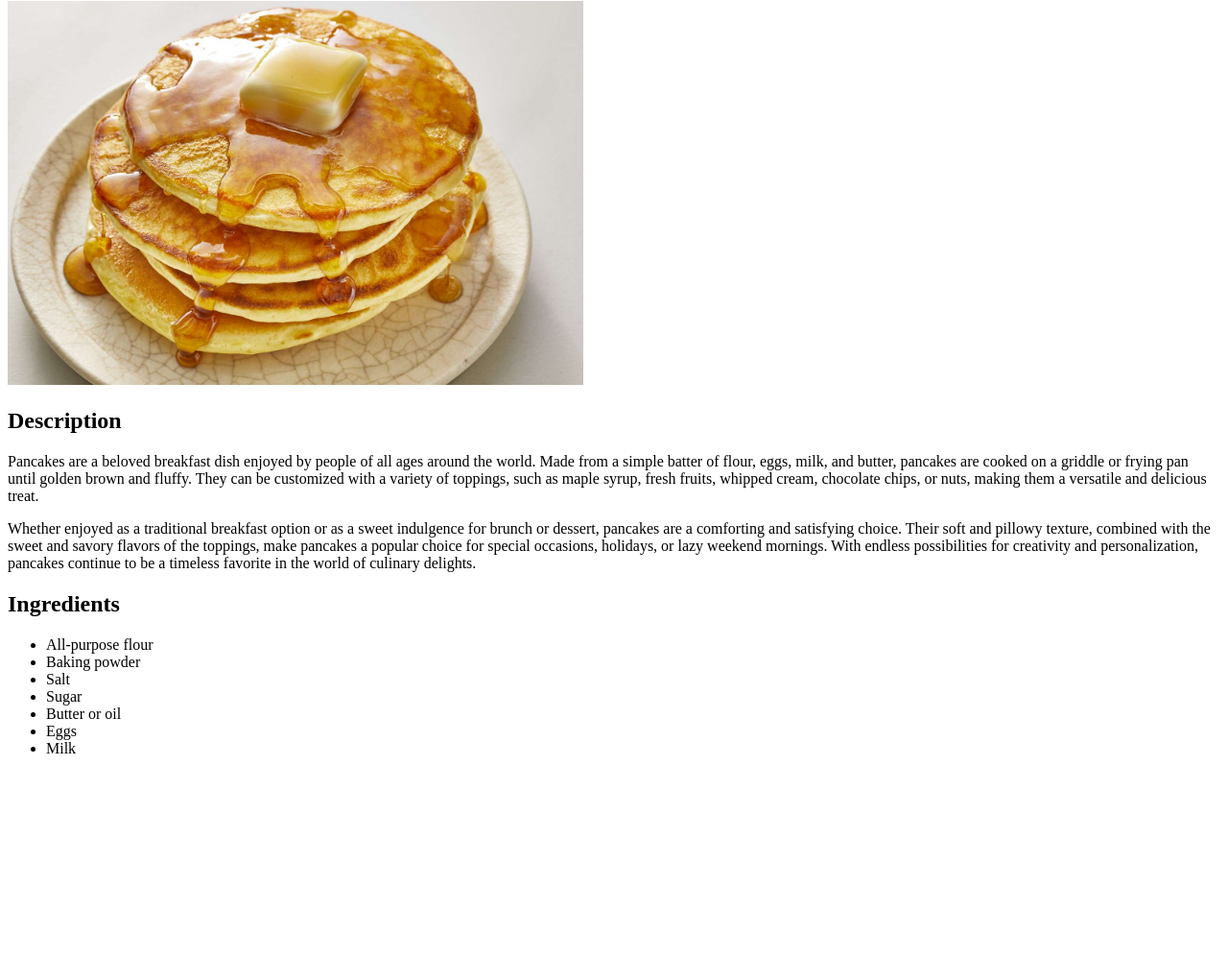
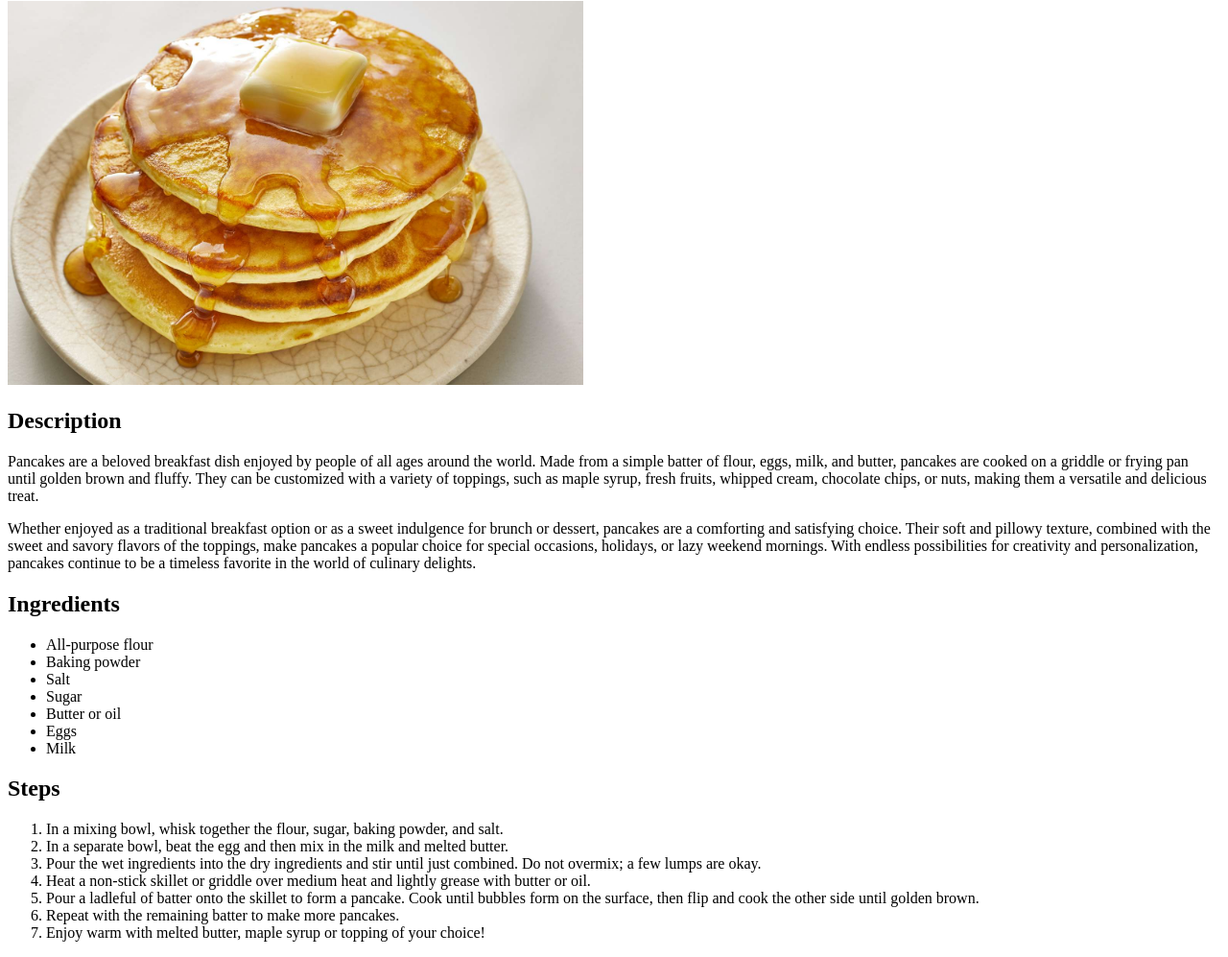
Before and after one commit to a-jakkam/odin-recipes, a plain HTML site: page recipes/pancakes.html in a window 1280 px wide. Shown: the part 79-1076 px from the top of the page at 96% size. Before the commit the page ends 884 px from the top, so only its background shows below. Drawn offline with Linux system fonts and the light colour scheme.

Commit message:
Add steps to make pancakes in pancakes.html

```diff
--- a/recipes/pancakes.html
+++ b/recipes/pancakes.html
@@ -30,5 +30,18 @@
             <li>Milk</li>
         </ul>
 
+    <h2>Steps</h2>
+
+        <ol>
+            <li>In a mixing bowl, whisk together the flour, sugar, baking powder, and salt.</li>
+            <li>In a separate bowl, beat the egg and then mix in the milk and melted butter.</li>
+            <li> Pour the wet ingredients into the dry ingredients and stir until just combined. Do not overmix; a few lumps are okay.</li>
+            <li>Heat a non-stick skillet or griddle over medium heat and lightly grease with butter or oil.</li>
+            <li>Pour a ladleful of batter onto the skillet to form a pancake. Cook until bubbles form on the surface, then flip and cook the other side until golden brown.</li>
+            <li>Repeat with the remaining batter to make more pancakes.</li>
+            <li>Enjoy warm with melted butter, maple syrup or topping of your choice!</li>
+
+        </ol>
+
 </body>
 </html>
```
